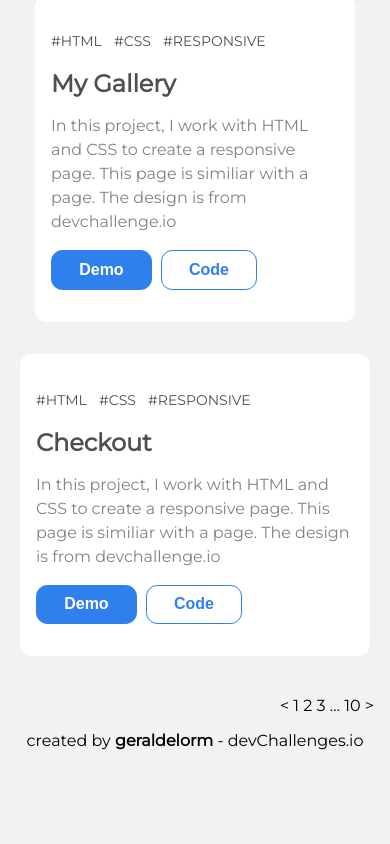
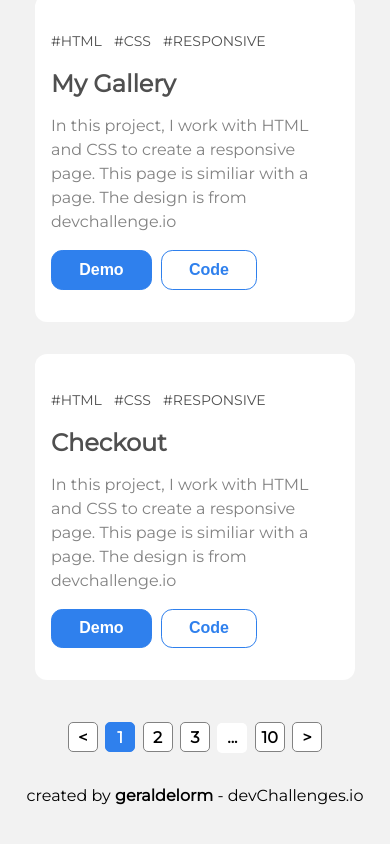
Before and after one commit to geraldelorm/portfolio-page, a plain HTML site: page index.html in a window 390 px wide. Shown: the part 4347-5191 px from the top of the page. Before the commit the page ends 5145 px from the top, so only its background shows below. Drawn offline with Linux system fonts and the light colour scheme.

Commit message:
:white_check_mark: done

```diff
--- a/index.html
+++ b/index.html
@@ -210,7 +210,7 @@
         <div class="project-bar card">
           <h2>Projects(3)</h2>
           <div class="tags">
-            <span>React</span>
+            <span class="act">React</span>
             <span>Vue</span>
             <span>Responsive</span>
           </div>
@@ -271,10 +271,10 @@
 
         <div class="pagination">
           <span>&lt;</span>
-          <span>1</span>
+          <span class="act">1</span>
           <span>2</span>
           <span>3</span>
-          <span>...</span>
+          <span class="no">...</span>
           <span>10</span>
           <span>&gt;</span>
         </div>
--- a/scss/_footer.scss
+++ b/scss/_footer.scss
@@ -1,5 +1,8 @@
 footer {
-  margin: 1rem 0.5rem;
+  margin: 10rem 0.5rem 1rem 0.5rem;
+  @media (max-width: 720px) {
+    margin: 2rem 0.5rem 1rem 0.5rem;
+  }
   p {
     text-align: center;
     font-size: $sm-txt;
--- a/scss/_projects.scss
+++ b/scss/_projects.scss
@@ -28,6 +28,11 @@
       cursor: pointer;
     }
     span:hover {
+      color: white;
+      background-color: $blue;
+      border: 1px solid $blue;
+    }
+    .act {
       color: white;
       background-color: $blue;
       border: 1px solid $blue;
@@ -112,25 +117,55 @@
       margin: 1rem auto;
     }
     @media (max-width: 720px) {
+      max-width: 320px;
       margin: 1rem auto;
     }
   }
 }
-// .card-1 {
-//   grid-column: 1/2;
-//   grid-row: 2/3;
-// }
-// .card-2 {
-//   grid-column: 2/3;
-//   grid-row: 2/3;
-// }
-// .card-1 {
-//   grid-column: 3/4;
-//   grid-row: 2/3;
-// }
 
 .pagination {
   grid-column: 1/4;
   grid-row: 3/4;
   text-align: right;
+
+  @media (max-width: 720px) {
+    max-width: 320px;
+    margin: 0 auto;
+  }
+
+  span {
+    display: inline-block;
+    width: 40px;
+    height: 40px;
+    text-align: center;
+    border: 1px solid $gray3;
+    padding: 10px;
+    border-radius: 5px;
+    margin: 0.5rem;
+    font-weight: 700;
+    background-color: white;
+    cursor: pointer;
+  }
+  .act {
+    background-color: $blue;
+    color: white;
+    border: 1px solid $blue;
+  }
+  .no {
+    border: none;
+  }
+  span:hover {
+    background-color: $blue;
+    color: white;
+    border: 1px solid $blue;
+  }
+  @media (max-width: 720px) {
+    span {
+      width: 30px;
+      height: 30px;
+      padding: 5px;
+      border-radius: 5px;
+      margin: 0.1rem;
+    }
+  }
 }
```
Also changed, not shown: assets/img/screen1.png (added), assets/img/screen2.png (added), css/style.css, 1 other file.
